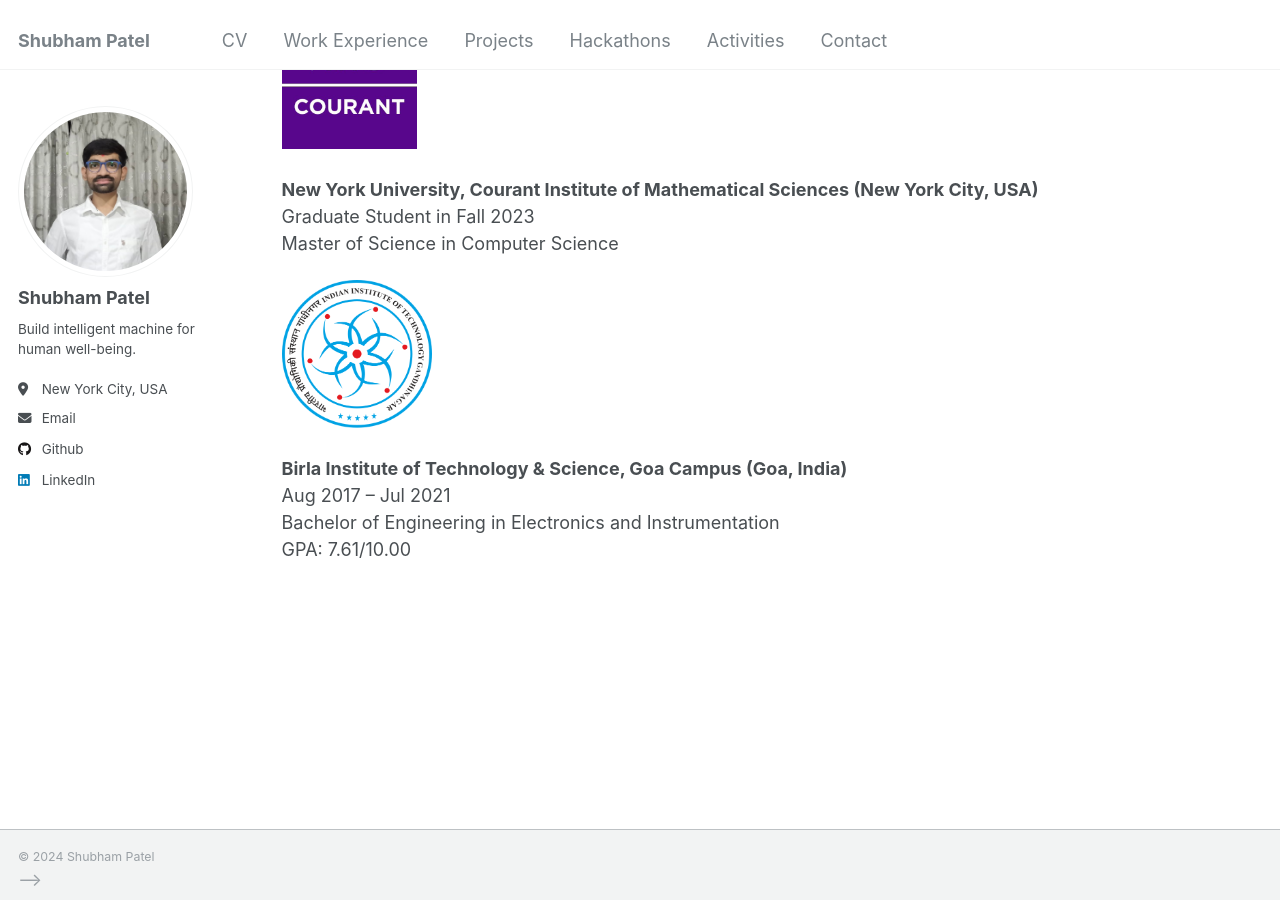
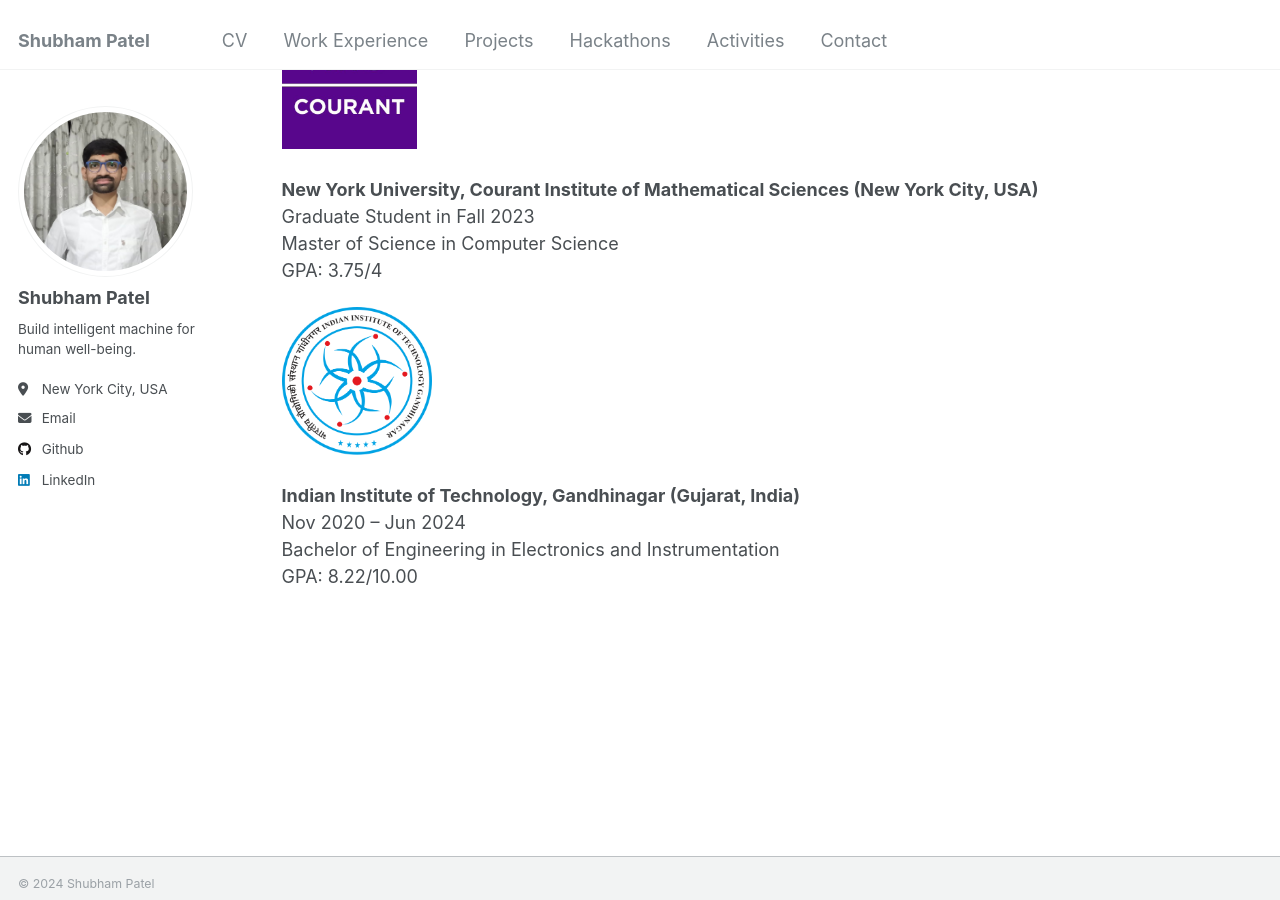
Before and after one commit to shubhampatel10122002/shubhampatel10122002.github.io, a Jekyll site: the page built from _pages/about.md, in a window 1280 px wide and 900 px high, scrolled down 925 px. Built offline with Jekyll 4.4.1, drawn with Linux system fonts in a browser that asks for light colours.

Commit message:
Update about.md

```diff
--- a/_pages/about.md
+++ b/_pages/about.md
@@ -31,10 +31,11 @@ As a former software development engineer with a strong foundation in computer s
 <b>New York University, Courant Institute of Mathematical Sciences (New York City, USA)</b> <br>
 Graduate Student in Fall 2023<br>
 Master of Science in Computer Science<br>
+GPA: 3.75/4
 
 <img width="150" height="75" src="https://shubhampatel10122002.github.io/images/iitgn.png"/> <br>
 <br>
-<b>Birla Institute of Technology & Science, Goa Campus (Goa, India)</b> <br>
-Aug 2017 -- Jul 2021<br>
+<b>Indian Institute of Technology, Gandhinagar (Gujarat, India)</b> <br>
+Nov 2020 -- Jun 2024<br>
 Bachelor of Engineering in Electronics and Instrumentation<br>
-GPA: 7.61/10.00<br>
+GPA: 8.22/10.00<br>
```
